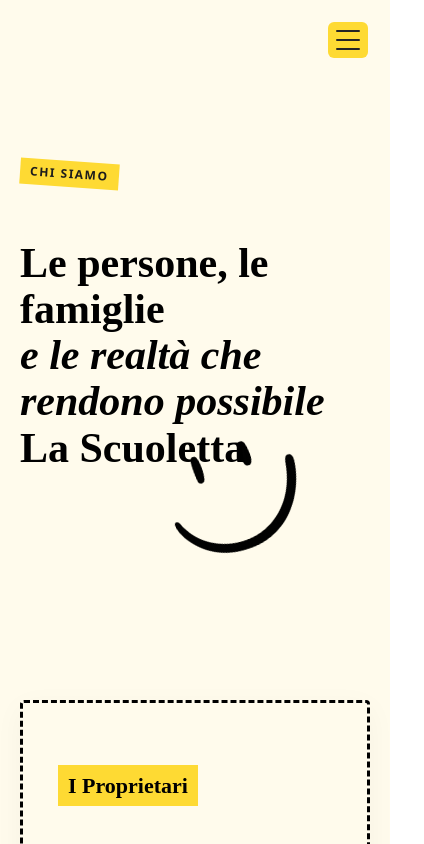
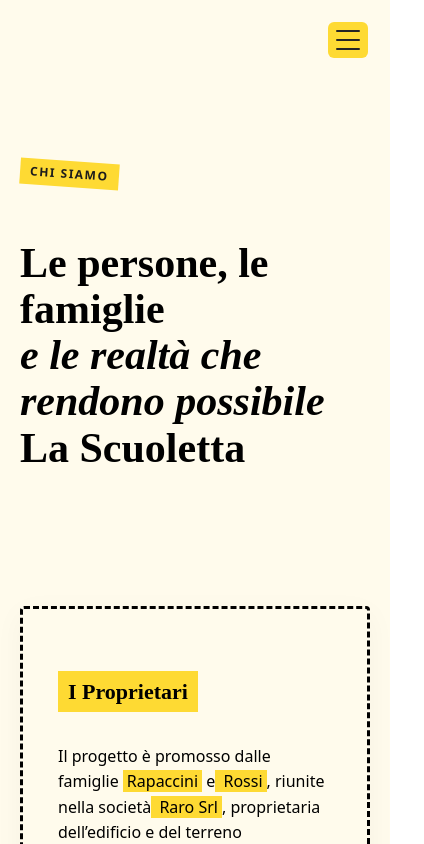
Before and after one commit to kiracolci/Copialascuola, a React (Vite) app: page /Chisiamo in a window 390 px wide. Shown: the top 844 px of the page, 424 px wide, since content can reach past the window. Built offline with nearby package versions, Linux system fonts and the light colour scheme.

Commit message:
Fix contact popup and remove unused state

```diff
--- a/src/Pages/Chisiamo.css
+++ b/src/Pages/Chisiamo.css
@@ -43,38 +43,18 @@
 }
 
 .chisiamo-title-wrapper {
+  position: relative;
   display: flex;
   align-items: flex-start;
   gap: 40px;
 }
 
+
 .chisiamo-title {
   max-width: 700px;
 }
 
-.chisiamo-smile {
-  width: 500px;              /* ⬅️ bigger */
-  height: auto;
-  margin-top: 30px;
-  transform: rotate(-10deg);
-  margin-left: -40px;  /* ⬅️ tilt to the left */
-}
 
-@media (max-width: 768px) {
-  .chisiamo-title-wrapper {
-    flex-direction: column;
-    gap: 24px;
-  }
-
-  .chisiamo-smile {
-
-    width: 300px;
-    margin-top: -130px;
-    transform: rotate(-18deg);
-    align-self: flex-end; /* pushes it to the right */
-    margin-right: -30px;
-  }
-}
 
  /* GRID */
 .chisiamo-grid {
--- a/src/Pages/Chisiamo.tsx
+++ b/src/Pages/Chisiamo.tsx
@@ -62,12 +62,6 @@ export default function Chisiamo() {
       <em>e le realtà che rendono possibile</em> <br />
       La Scuoletta
     </h1>
-
-    <img
-      src="/smile.png"
-      alt=""
-      className="chisiamo-smile"
-    />
   </div>
 </section>
 
```
